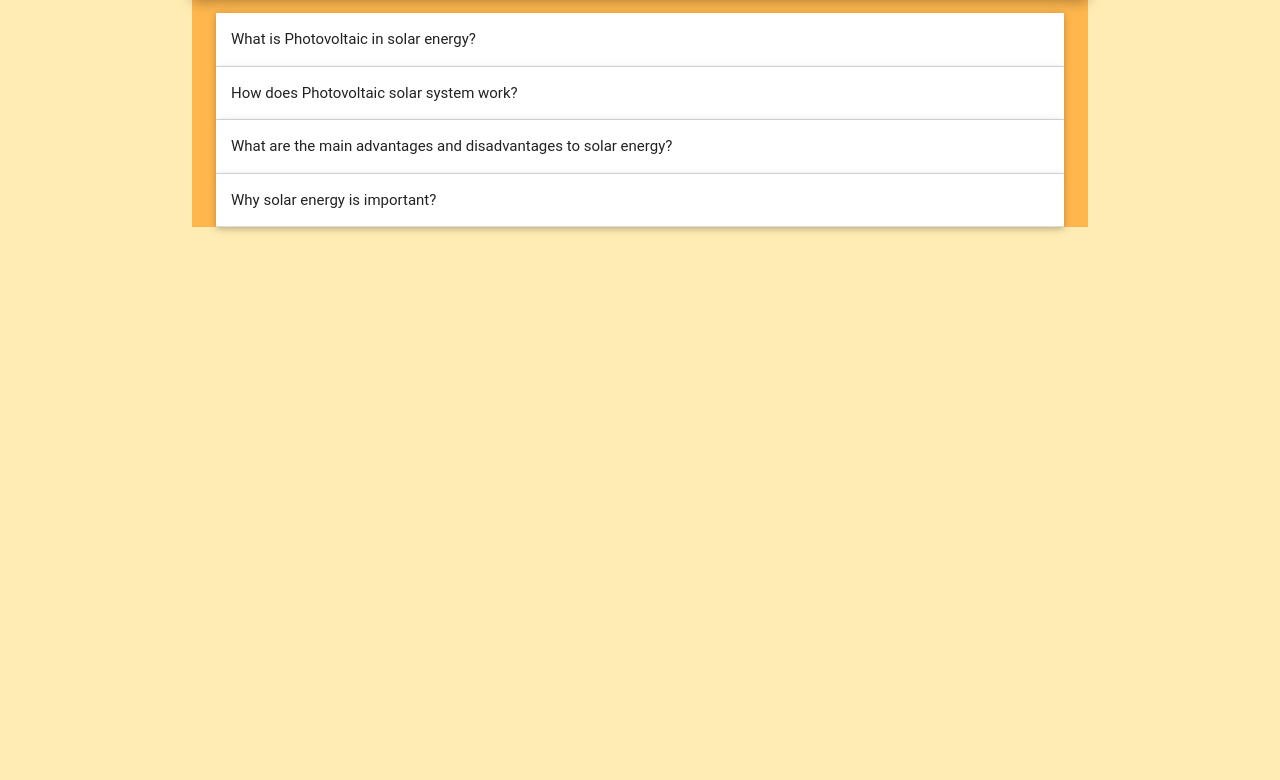
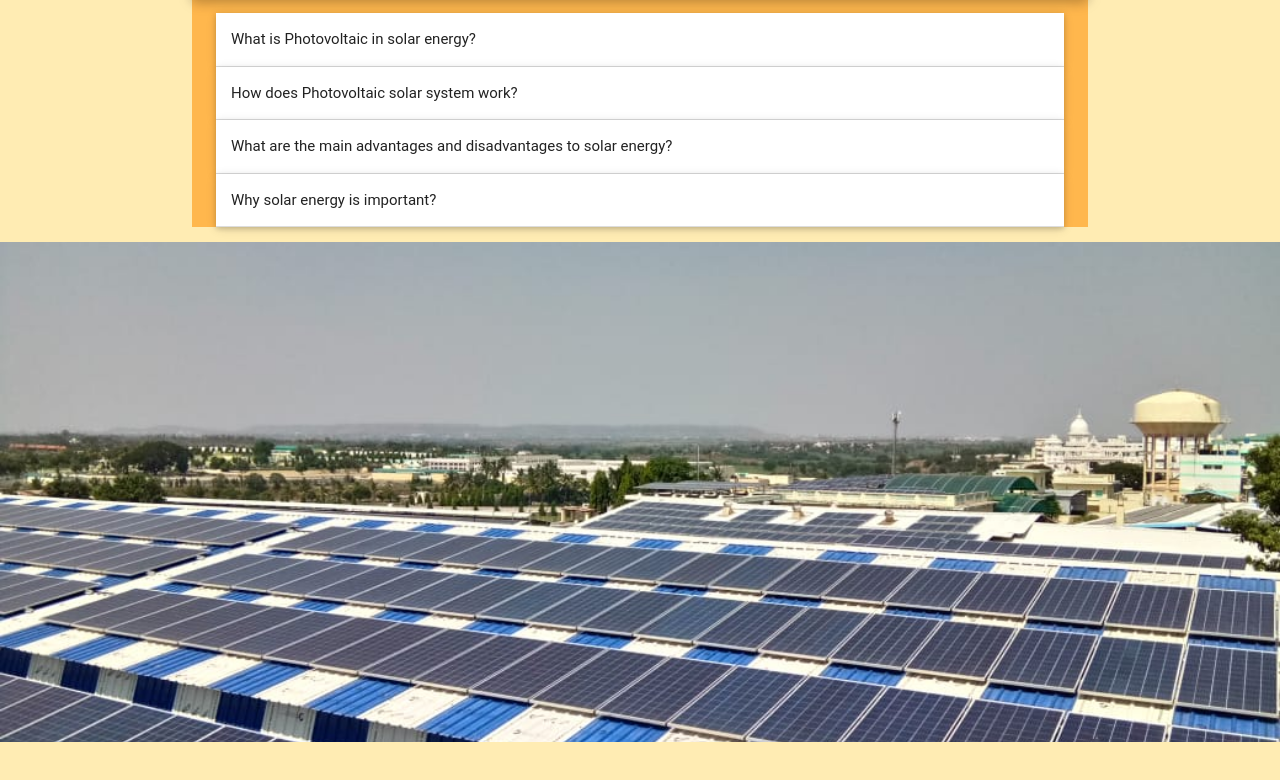
Before and after one commit to galaxysolarsystems/galaxysolar.github.io, a plain HTML site: page index.html in a window 1280 px wide. Shown: the part 965-1745 px from the top of the page. Drawn offline with nearby package versions, Linux system fonts and the light colour scheme; a web font is replaced by a local one.

Commit message:
2:59PM_26_10_2018

```diff
--- a/index.html
+++ b/index.html
@@ -90,6 +90,10 @@
       </div>
     </div>
 
+    <div class="parallax-container valign-wrapper">
+        <div class="parallax"><img src="img/1.jpeg"></div>
+      </div>
+
 
 
 
```
